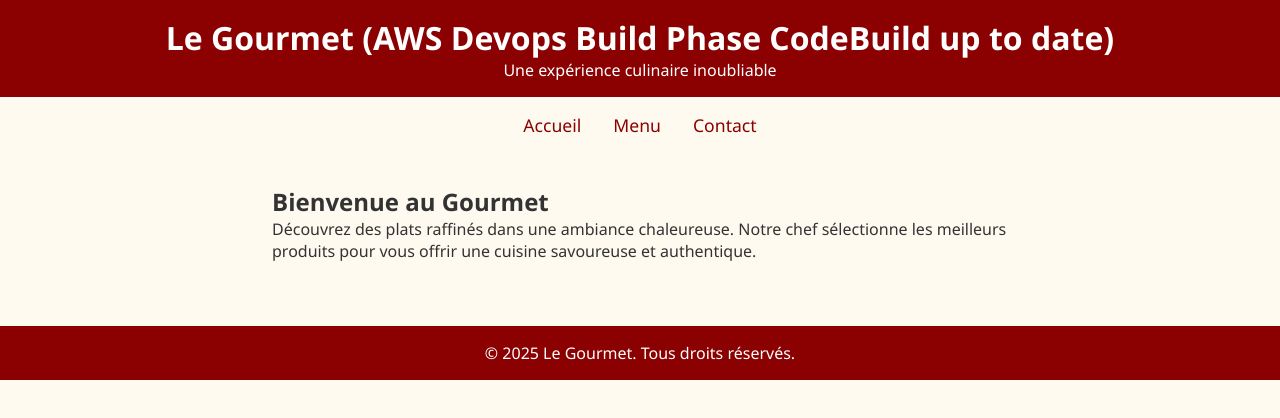
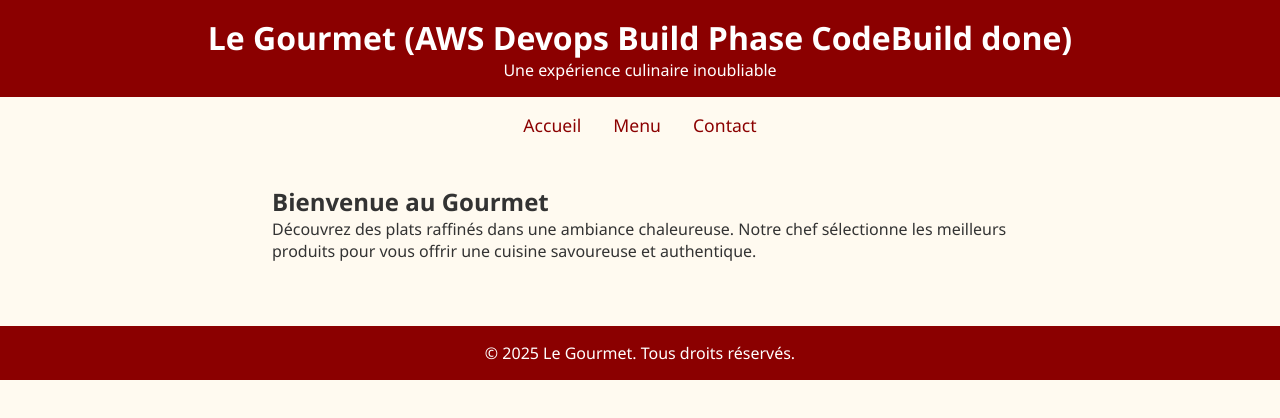
Before and after one commit to olinogit/AWS-Beanstalk-NodeApp, a website: page front/index.html in a window 1280 px wide. Drawn offline with Linux system fonts and the light colour scheme.

Commit message:
update index.html

```diff
--- a/front/index.html
+++ b/front/index.html
@@ -87,7 +87,7 @@
 <body>
 
   <header>
-    <h1>Le Gourmet (AWS Devops Build Phase CodeBuild up to date) </h1>
+    <h1>Le Gourmet (AWS Devops Build Phase CodeBuild done) </h1>
     <p>Une expérience culinaire inoubliable</p>
   </header>
 
```
